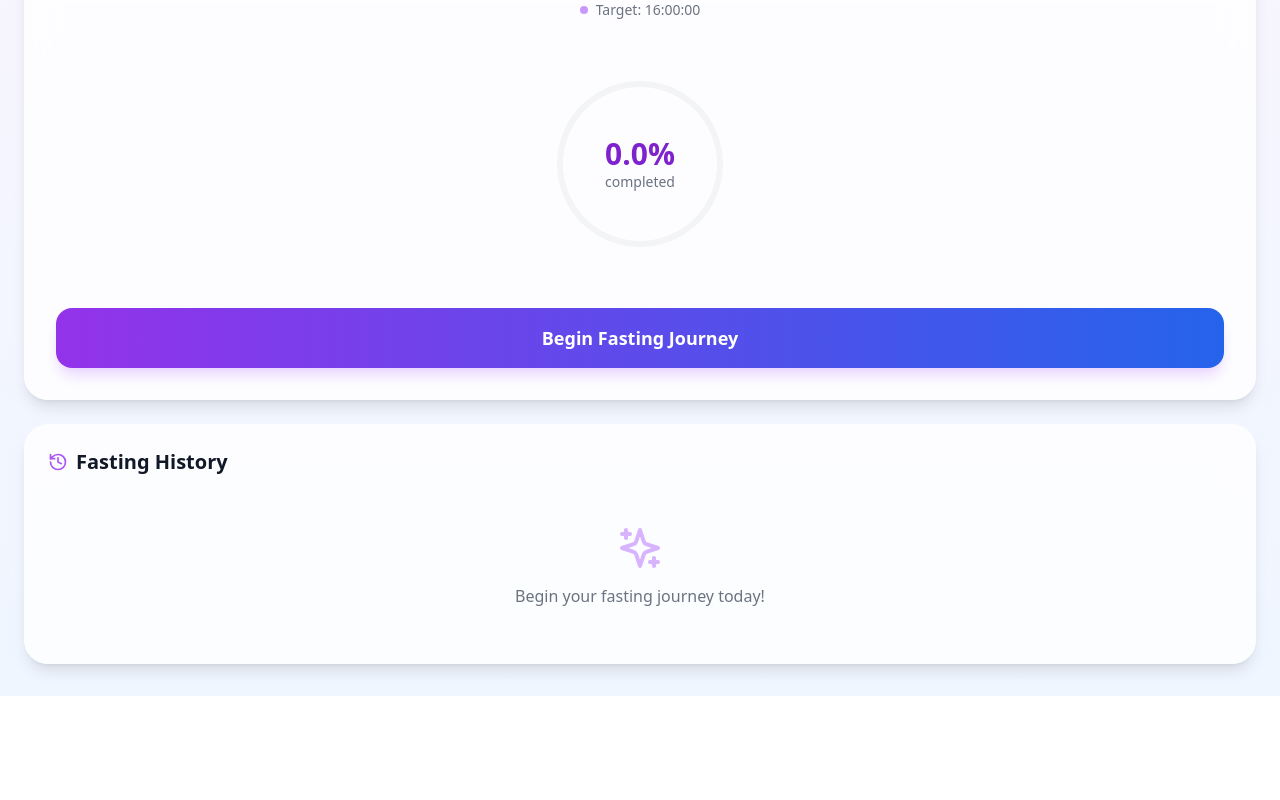
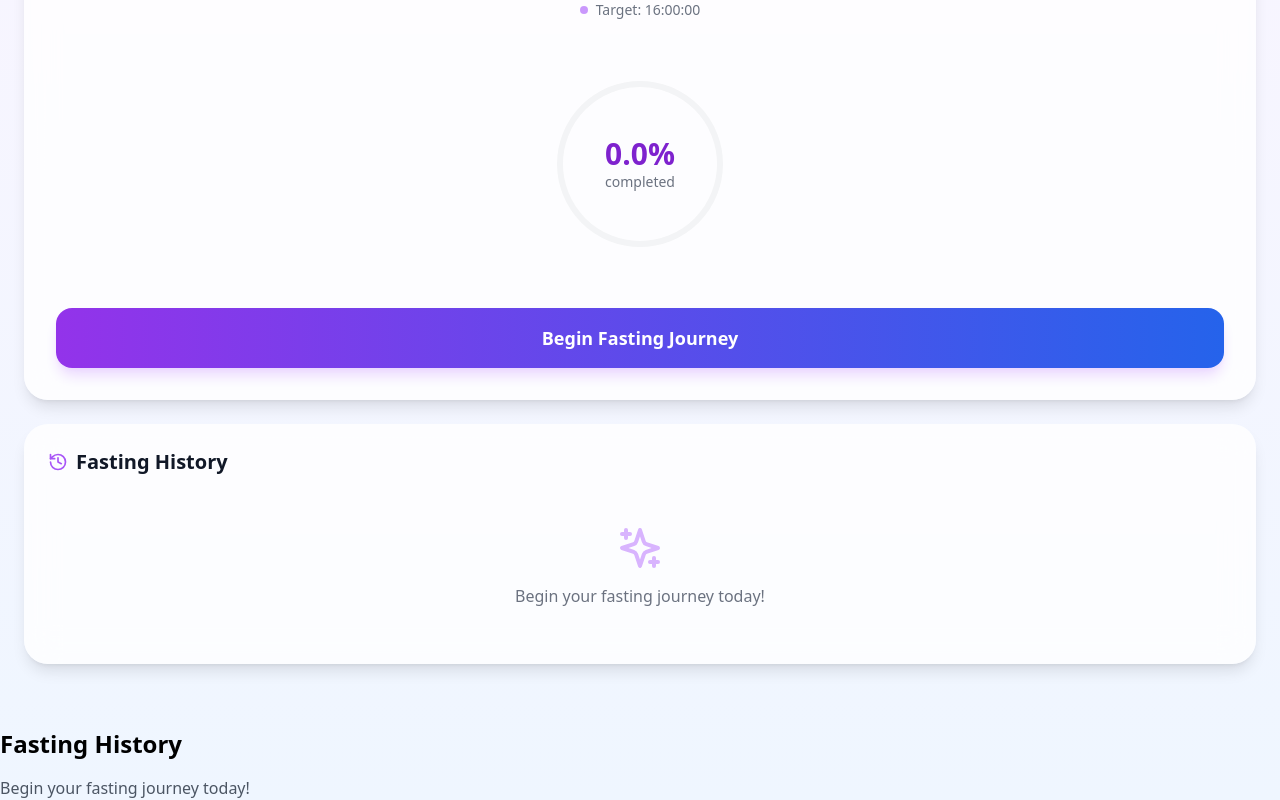
Before and after one commit to mbsrosenberg/fasting-tracker, a React (Vite) app: page / in a window 1280 px wide. Shown: the part 296-1096 px from the top of the page. Before the commit the page ends 992 px from the top, so only its background shows below. Built offline with nearby package versions, Linux system fonts and the light colour scheme.

Commit message:
add delete functionality to fasting history

```diff
--- /dev/null
+++ b/src/components/FastingHistory.jsx
@@ -0,0 +1,49 @@
+import React from 'react';
+import { Trash2 } from 'lucide-react'; // Import the trash icon
+
+const FastingHistory = ({ history, setHistory }) => {
+  const handleDelete = (index) => {
+    // Create a new array without the deleted item
+    const newHistory = history.filter((_, i) => i !== index);
+    // Update state and localStorage
+    setHistory(newHistory);
+    localStorage.setItem('fastingHistory', JSON.stringify(newHistory));
+  };
+
+  return (
+    <div className="mt-8">
+      <h2 className="text-2xl font-bold mb-4">Fasting History</h2>
+      {history.length === 0 ? (
+        <p className="text-gray-600">Begin your fasting journey today!</p>
+      ) : (
+        <div className="space-y-2">
+          {history.map((fast, index) => (
+            <div
+              key={index}
+              className="flex justify-between items-center p-3 bg-white rounded-lg shadow"
+            >
+              <div>
+                <p className="font-medium">{fast.type}</p>
+                <p className="text-sm text-gray-600">
+                  Duration: {fast.duration}
+                </p>
+                <p className="text-sm text-gray-600">
+                  Completed: {new Date(fast.completedAt).toLocaleDateString()}
+                </p>
+              </div>
+              <button
+                onClick={() => handleDelete(index)}
+                className="p-2 text-red-500 hover:bg-red-50 rounded-full transition-colors"
+                aria-label="Delete fast"
+              >
+                <Trash2 size={20} />
+              </button>
+            </div>
+          ))}
+        </div>
+      )}
+    </div>
+  );
+};
+
+export default FastingHistory;
--- a/src/components/FastingTracker.jsx
+++ b/src/components/FastingTracker.jsx
@@ -1,5 +1,6 @@
 import React, { useState, useEffect } from 'react';
 import { Heart, Play, Square, History, Download, Sparkles, Settings, X } from 'lucide-react';
+import FastingHistory from './FastingHistory';
 
 const FastingTracker = () => {
   const [fastStartTime, setFastStartTime] = useState(null);
@@ -8,6 +9,10 @@ const FastingTracker = () => {
   const [fastHistory, setFastHistory] = useState([]);
   const [fastingGoal, setFastingGoal] = useState(16);
   const [showSettings, setShowSettings] = useState(false);
+  const [history, setHistory] = useState(() => {
+    const saved = localStorage.getItem('fastingHistory');
+    return saved ? JSON.parse(saved) : [];
+  });
 
   // Load saved data on component mount
   useEffect(() => {
@@ -275,6 +280,7 @@ const FastingTracker = () => {
           </div>
         </div>
       )}
+      <FastingHistory history={history} setHistory={setHistory} />
     </div>
   );
 };
```
